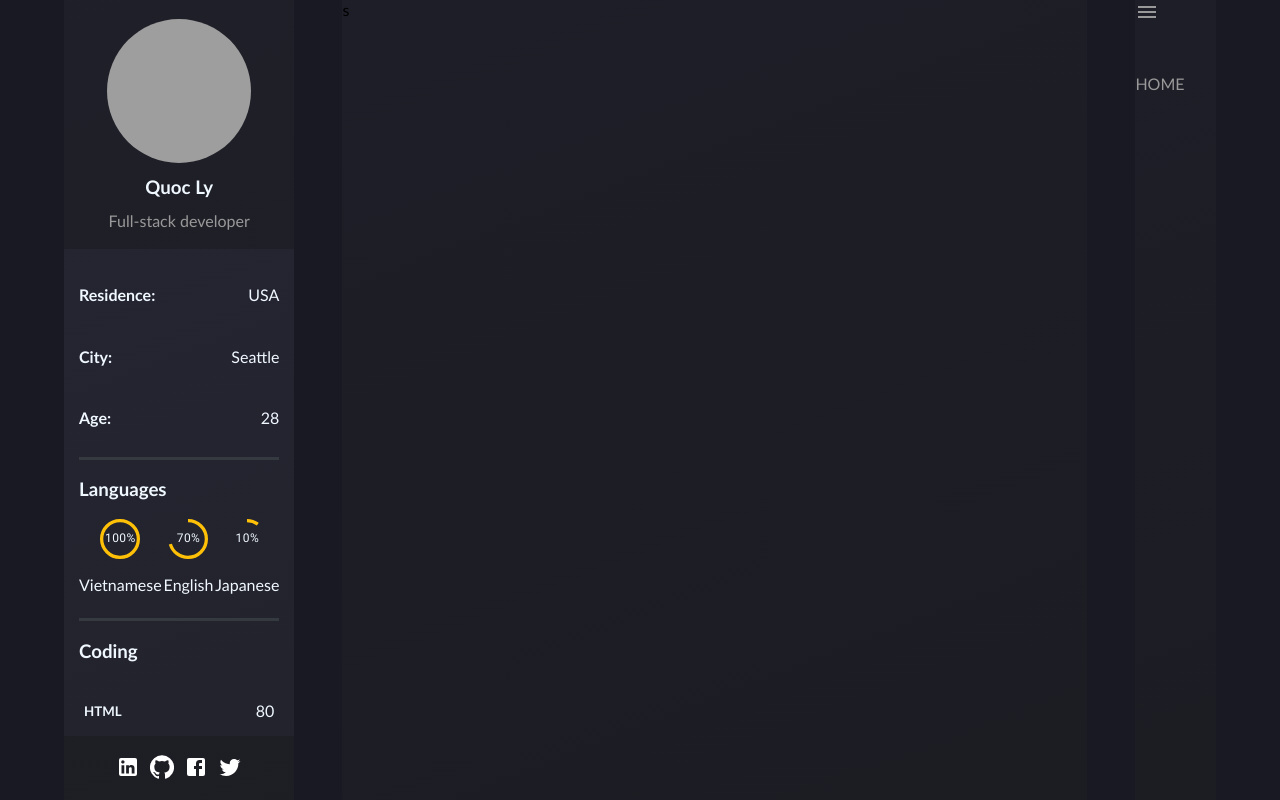
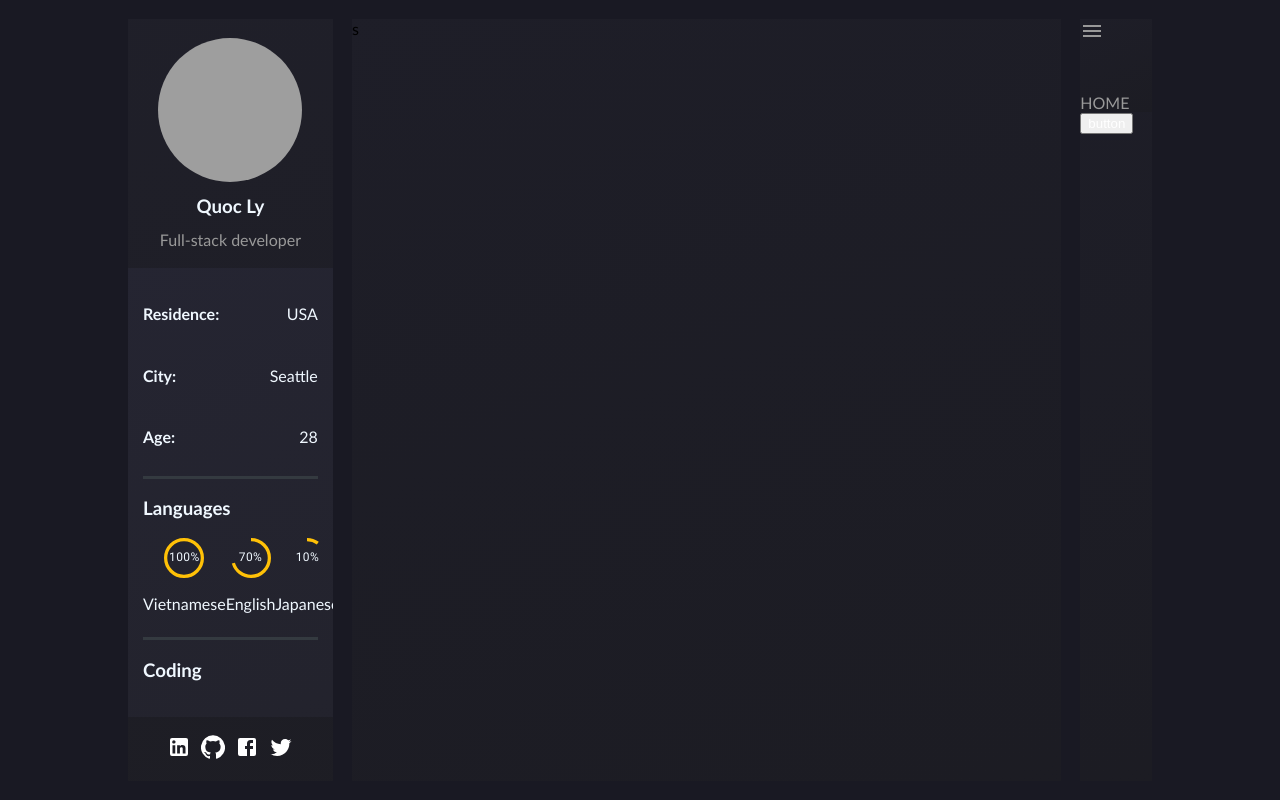
Before and after one commit to qlee0830/portfolio, a React (Create React App) app: page / in a window 1280 px wide. Built offline with nearby package versions, Linux system fonts and the light colour scheme; grey boxes are pictures that could not be loaded.

Commit message:
feat: update transform for corelayout

```diff
--- a/src/App.jsx
+++ b/src/App.jsx
@@ -1,9 +1,5 @@
 import React from 'react';
 import CoreLayout from './shared/layout/CoreLayout';
 export default function App() {
-  return (
-    <div className="app">
-      <CoreLayout />
-    </div>
-  );
+  return <CoreLayout />;
 }
--- a/src/shared/layout/CoreLayout.jsx
+++ b/src/shared/layout/CoreLayout.jsx
@@ -6,20 +6,35 @@
  * @copyright Vertics Oy 2021
  */
 
-import React from "react";
-import Info from "./Info";
-import Menu from "./Menu";
+import React, { useState } from 'react';
+import Info from './Info';
+import Menu from './Menu';
 
 export default function CoreLayout() {
+  const [isOpen, setIsOpen] = useState(false);
+  const onToggle = () => {
+    console.log('av');
+    setIsOpen(!isOpen);
+  };
+  const infoFakeClass = ['core-layout__content-infoFake'];
+  const menuClass = ['core-layout__content-menu'];
+  if (isOpen) {
+    infoFakeClass.push('short');
+    menuClass.push('long');
+  }
   return (
     <div className="core-layout">
       <div className="core-layout__content">
         <div className="core-layout__content-info">
           <Info />
         </div>
+        <div className={infoFakeClass.join(' ')}></div>
         <div className="core-layout__content-main">s</div>
-        <div className="core-layout__content-menu">
+        <div className={menuClass.join(' ')}>
           <Menu />
+          <button onClick={onToggle} style={{ color: 'white' }}>
+            button
+          </button>
         </div>
       </div>
     </div>
--- a/src/styles/common/_typography.scss
+++ b/src/styles/common/_typography.scss
@@ -1,6 +1,6 @@
 body {
-  font-family: "Trebuchet MS", "Lucida Sans Unicode", "Lucida Grande",
-    "Lucida Sans", Arial, sans-serif;
+  font-family: 'Trebuchet MS', 'Lucida Sans Unicode', 'Lucida Grande',
+    'Lucida Sans', Arial, sans-serif;
   margin: 0;
   height: 100vh;
   width: 100vw;
@@ -14,3 +14,6 @@ body {
 *::-webkit-scrollbar {
   display: none;
 }
+#root {
+  height: 100%;
+}
--- a/src/styles/layout/_core-layout.scss
+++ b/src/styles/layout/_core-layout.scss
@@ -3,23 +3,38 @@
   height: 100vh;
   width: 100vw;
   &__content {
-    width: 90%;
+    position: relative;
+    width: 80%;
     margin: 0 auto;
+    padding: 1.2rem 0;
     display: flex;
+
+    justify-content: space-between;
+    overflow: hidden;
     height: 100%;
-    justify-content: space-between;
     &-info {
       background-color: rgb(97, 97, 97);
       width: 20%;
+      position: absolute;
+      top: 1.2rem;
+      bottom: 1.2rem;
+    }
+    &-infoFake {
+      width: 20%;
+      transition: width 1s;
+
+      &.short {
+        width: 10% !important;
+      }
     }
     &-main {
+      margin: 0 1.2rem;
       background: linear-gradient(
         159deg,
         rgba(30, 30, 40, 0.98) 0%,
         rgba(28, 28, 35, 0.98) 100%
       );
       flex: 1;
-      margin: 0 3rem;
     }
     &-menu {
       background: linear-gradient(
@@ -28,6 +43,10 @@
         rgba(28, 28, 35, 0.98) 100%
       );
       width: 7%;
+      transition: width 1s;
+      &.long {
+        width: 17%;
+      }
     }
   }
 }
--- a/src/styles/layout/_info.scss
+++ b/src/styles/layout/_info.scss
@@ -4,7 +4,7 @@
   justify-content: space-between;
   color: aliceblue;
   background: $info-background;
-  height: 100vh;
+  height: 100%;
   &-badge {
     width: 100%;
     @include flexbox(center, center, column);
--- a/src/styles/layout/_menu.scss
+++ b/src/styles/layout/_menu.scss
@@ -8,7 +8,7 @@
   display: flex;
   flex-direction: column;
   justify-content: space-around;
-  height: 100vh;
+
   &-btn {
     width: 100%;
     display: flex;
```
